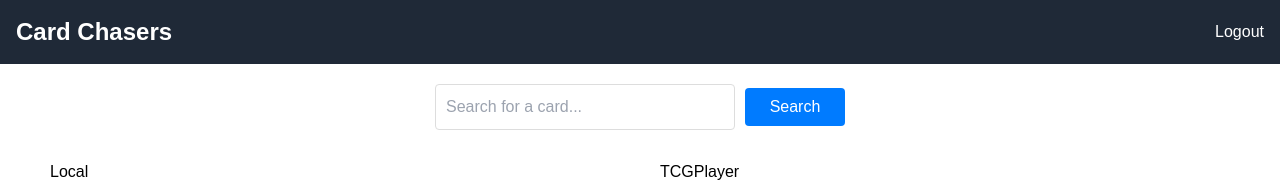
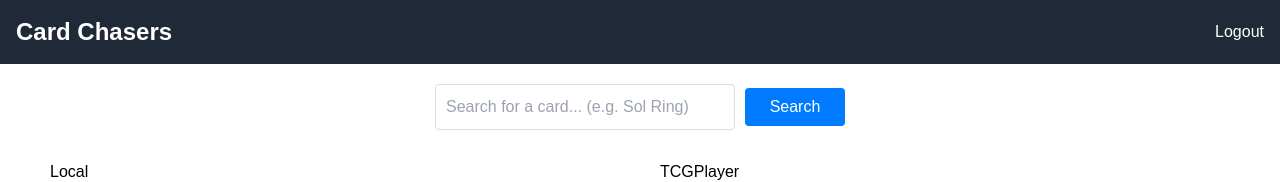
Before and after one commit to ramoe728/card-chasers-frontend, a React (Create React App) app: page /home in a window 1280 px wide. Shown: the top 182 px of the page. Built offline with nearby package versions, Linux system fonts and the light colour scheme; no server answers; sample sign-in values are in the browser's storage.

Commit message:
tab name fix. search placeholder change

```diff
--- a/public/404.html
+++ b/public/404.html
@@ -22,7 +22,7 @@
       work correctly both with client-side routing and a non-root public URL.
       Learn how to configure a non-root public URL by running `npm run build`.
     -->
-  <title>React App</title>
+  <title>Card Chasers</title>
 </head>
 
 <body>
--- a/public/index.html
+++ b/public/index.html
@@ -1,14 +1,12 @@
 <!DOCTYPE html>
 <html lang="en">
+
 <head>
   <meta charset="utf-8" />
   <link rel="icon" href="%PUBLIC_URL%/favicon.ico" />
   <meta name="viewport" content="width=device-width, initial-scale=1" />
   <meta name="theme-color" content="#000000" />
-    <meta
-      name="description"
-      content="Web site created using create-react-app"
-    />
+  <meta name="description" content="Web site created using create-react-app" />
   <link rel="apple-touch-icon" href="%PUBLIC_URL%/logo192.png" />
   <!--
       manifest.json provides metadata used when your web app is installed on a
@@ -24,8 +22,9 @@
       work correctly both with client-side routing and a non-root public URL.
       Learn how to configure a non-root public URL by running `npm run build`.
     -->
-    <title>React App</title>
+  <title>Card Chasers</title>
 </head>
+
 <body>
   <noscript>You need to enable JavaScript to run this app.</noscript>
   <div id="root"></div>
@@ -40,4 +39,5 @@
       To create a production bundle, use `npm run build` or `yarn build`.
     -->
 </body>
+
 </html>
--- a/src/components/SearchBar.js
+++ b/src/components/SearchBar.js
@@ -26,7 +26,7 @@ const SearchBar = ({ onSearch, isLoading }) => {
         <div className="search-bar">
             <input
                 type="text"
-                placeholder="Search for a card..."
+                placeholder="Search for a card... (e.g. Sol Ring)"
                 value={searchTerm}
                 onChange={handleInputChange}
                 onKeyPress={handleKeyPress}
```
Also changed, not shown: public/manifest.json. Lines whose indentation alone changed are shown as unchanged.
